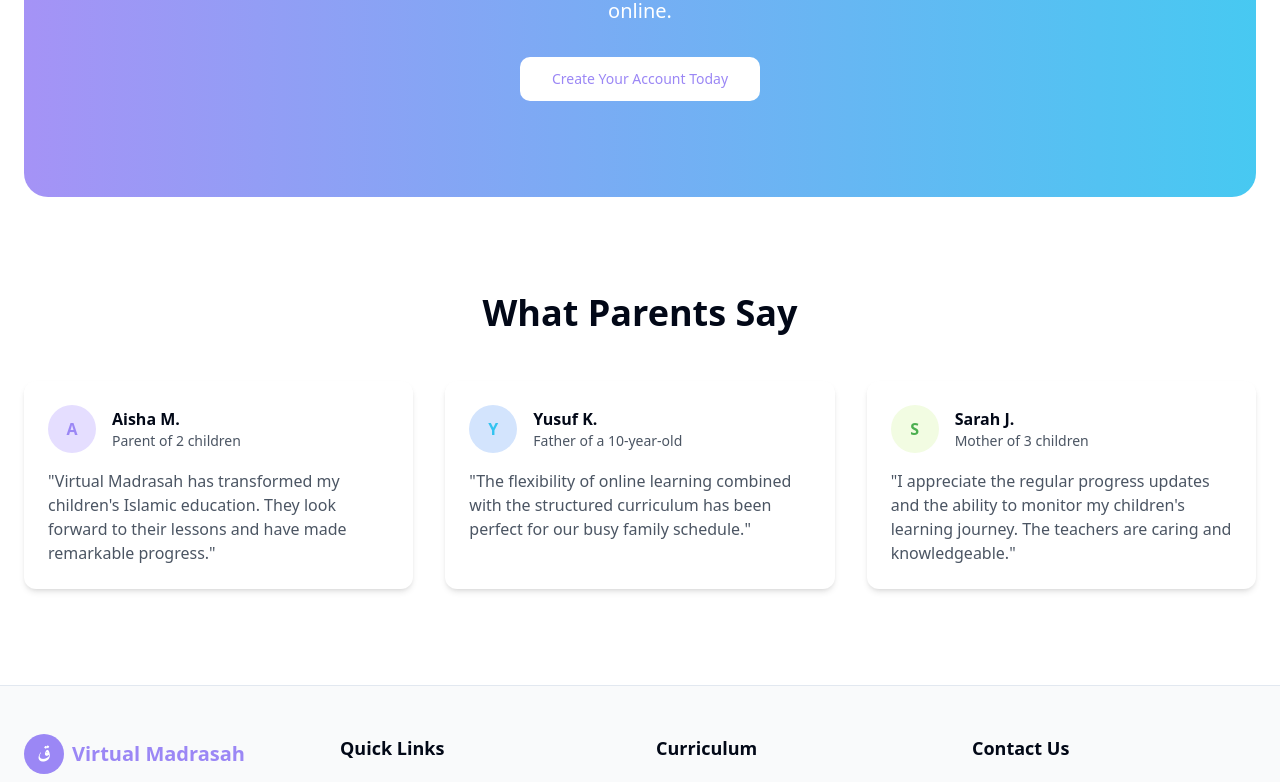
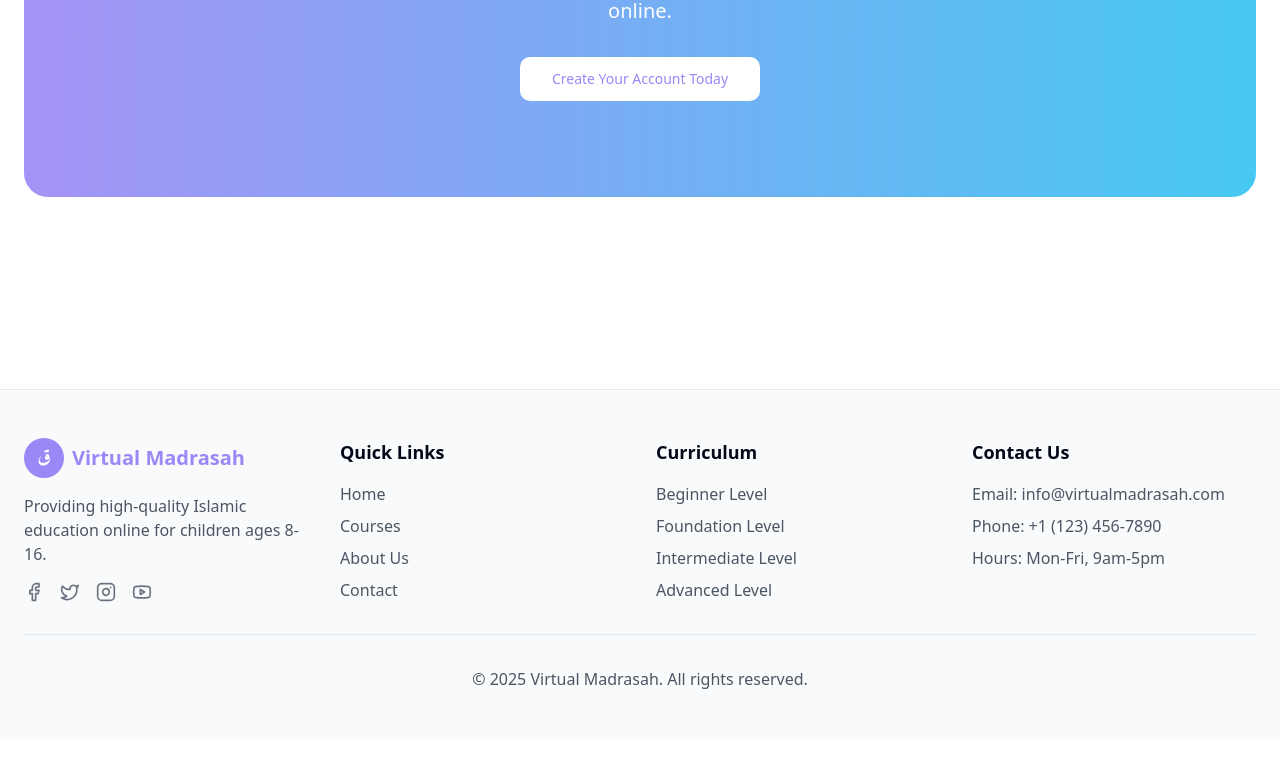
Before and after one commit to wehan1/nur-academy-online, a React (Vite) app: page / in a window 1280 px wide. Shown: the part 2000-2782 px from the top of the page. After the commit the page ends 2739 px from the top, so only its background shows below. Built offline with nearby package versions, Linux system fonts and the light colour scheme.

Commit message:
Visual edit in Lovable
Edited UI in Lovable

```diff
--- a/src/pages/LandingPage.tsx
+++ b/src/pages/LandingPage.tsx
@@ -1,14 +1,11 @@
-
 import React from "react";
 import { Link } from "react-router-dom";
 import { Button } from "@/components/ui/button";
 import { ChevronRight, Book, Users, Award, Video } from "lucide-react";
 import MainLayout from "@/components/layouts/MainLayout";
 import HeroImage from "@/components/HeroImage";
-
 const LandingPage = () => {
-  return (
-    <MainLayout>
+  return <MainLayout>
       <div className="container px-4 md:px-6 mx-auto">
         {/* Hero Section */}
         <section className="py-12 md:py-24 lg:py-32 flex flex-col md:flex-row items-center gap-8">
@@ -114,54 +111,10 @@ const LandingPage = () => {
 
         {/* Testimonials */}
         <section className="py-12 md:py-24">
-          <h2 className="text-3xl md:text-4xl font-bold text-center mb-12">What Parents Say</h2>
-          <div className="grid md:grid-cols-3 gap-8">
-            {/* Testimonial 1 */}
-            <div className="bg-white p-6 rounded-xl shadow-md">
-              <div className="flex items-center mb-4">
-                <div className="w-12 h-12 rounded-full bg-madrasah-purple-light flex items-center justify-center text-madrasah-purple font-bold">A</div>
-                <div className="ml-4">
-                  <h4 className="font-semibold">Aisha M.</h4>
-                  <p className="text-sm text-gray-600">Parent of 2 children</p>
-                </div>
-              </div>
-              <p className="text-gray-600">
-                "Virtual Madrasah has transformed my children's Islamic education. They look forward to their lessons and have made remarkable progress."
-              </p>
-            </div>
 
-            {/* Testimonial 2 */}
-            <div className="bg-white p-6 rounded-xl shadow-md">
-              <div className="flex items-center mb-4">
-                <div className="w-12 h-12 rounded-full bg-madrasah-blue-light flex items-center justify-center text-madrasah-blue font-bold">Y</div>
-                <div className="ml-4">
-                  <h4 className="font-semibold">Yusuf K.</h4>
-                  <p className="text-sm text-gray-600">Father of a 10-year-old</p>
-                </div>
-              </div>
-              <p className="text-gray-600">
-                "The flexibility of online learning combined with the structured curriculum has been perfect for our busy family schedule."
-              </p>
-            </div>
 
-            {/* Testimonial 3 */}
-            <div className="bg-white p-6 rounded-xl shadow-md">
-              <div className="flex items-center mb-4">
-                <div className="w-12 h-12 rounded-full bg-madrasah-green-light flex items-center justify-center text-madrasah-green font-bold">S</div>
-                <div className="ml-4">
-                  <h4 className="font-semibold">Sarah J.</h4>
-                  <p className="text-sm text-gray-600">Mother of 3 children</p>
-                </div>
-              </div>
-              <p className="text-gray-600">
-                "I appreciate the regular progress updates and the ability to monitor my children's learning journey. The teachers are caring and knowledgeable."
-              </p>
-            </div>
-          </div>
         </section>
       </div>
-    </MainLayout>
-  );
+    </MainLayout>;
 };
-
 export default LandingPage;
```
